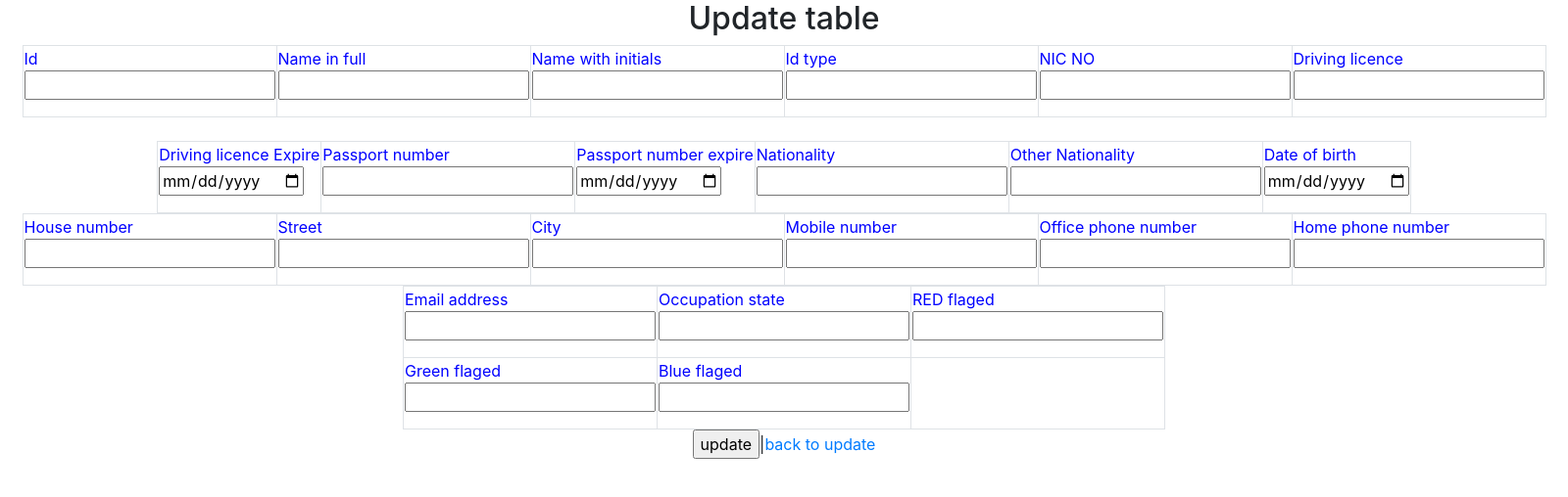
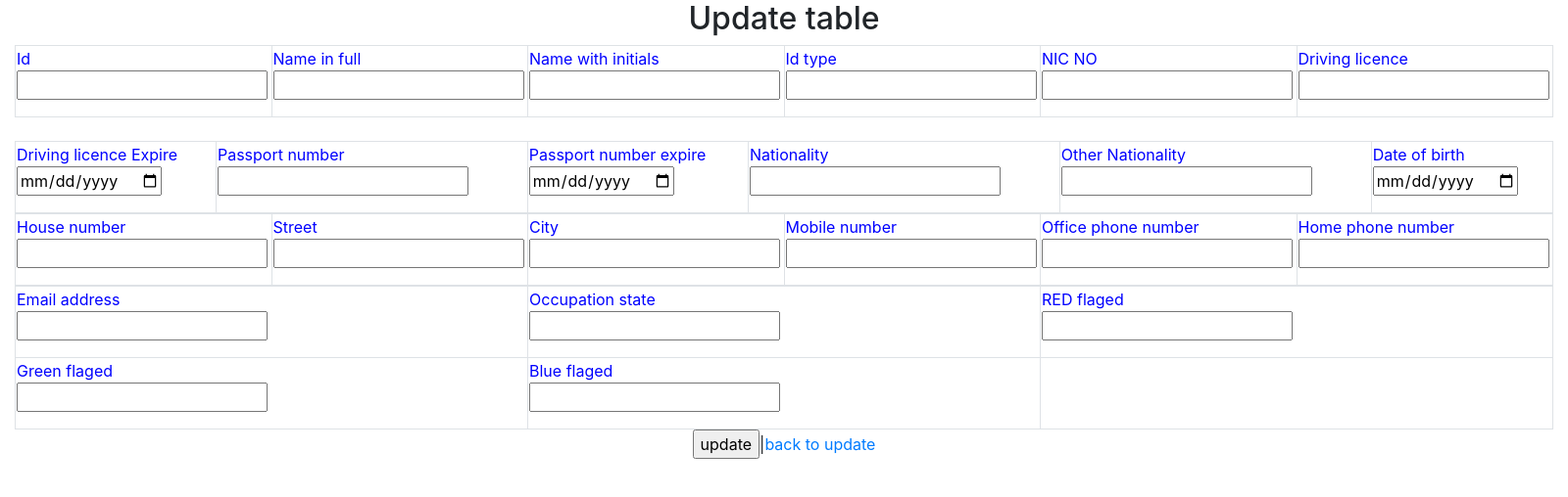
Before and after one commit to Dinithikw/TeamMicro, a Django app: template kyc_django/kyc_django/kyc/templates/kyc/edit.html in a window 1600 px wide. Shown: the top 508 px of the page at 98% size. Run offline with Django 3.2, Linux system fonts and the light colour scheme; the template is opened without the code that fills it, so the values that code supplies are empty; some libraries are stand-ins or nearby versions.

Commit message:
update table withd

```diff
--- a/kyc_django/kyc_django/kyc/templates/kyc/edit.html
+++ b/kyc_django/kyc_django/kyc/templates/kyc/edit.html
@@ -29,7 +29,7 @@
 
                     <div><h2>Update table</h2></div>
 
-                    <table class="border">
+                    <table class="border" style="width: 100%;">
 
                         <tr class="border control">
                             <td class="border">
@@ -74,7 +74,7 @@
                     </table>
                     <br>
 
-                    <table class="border">
+                    <table class="border" style="width: 100%;">
 
                         <tr class="border control">
                             <td class="border">
@@ -118,7 +118,7 @@
                         </tr>
                     </table>
 
-                    <table>
+                    <table class="border" style="width: 100%;">
 
                         <tr class="border control">
                             <td class="border">
@@ -164,7 +164,7 @@
                         </tr>
                     </table>
 
-                    <table>
+                    <table class="border" style="width: 100%;">
 
                         <tr class="border control">
                             <td class="border">
```
